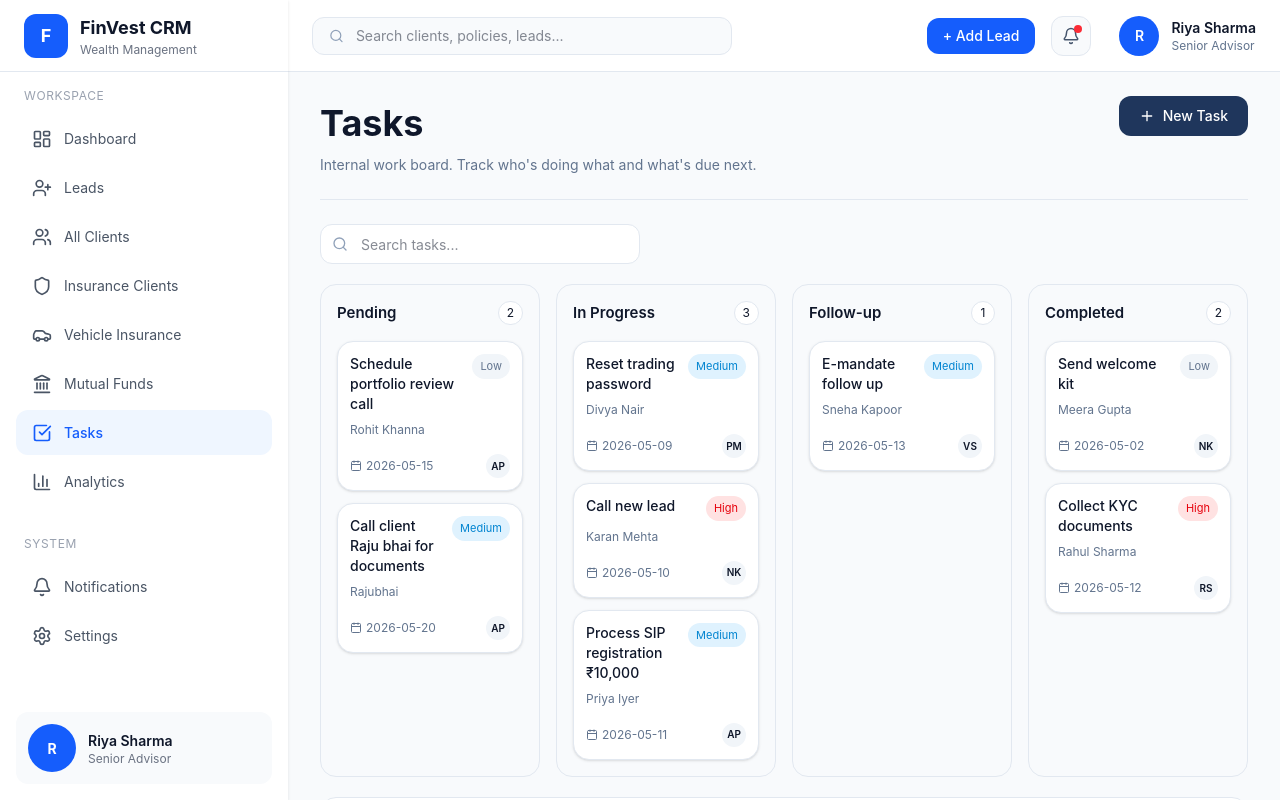
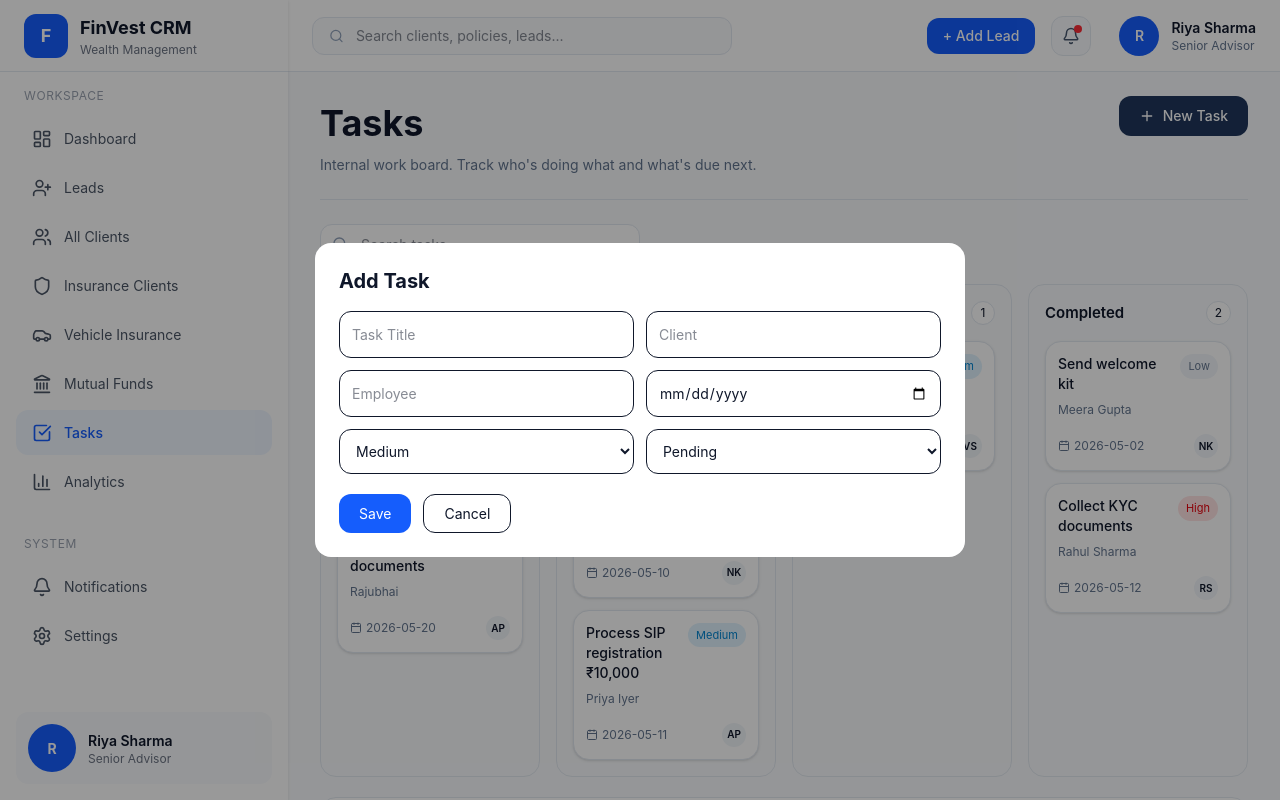
Before and after one commit to dhanlaxmicrm1-maker/crm-front, a React (Vite) app: page /tasks in a window 1280 px wide. Both pictures are taken after a click on the button "New Task". Shown: the top 800 px of the page. Built offline with nearby package versions, Linux system fonts and the light colour scheme.

Commit message:
Update Tasks.tsx

```diff
--- a/src/pages/Tasks.tsx
+++ b/src/pages/Tasks.tsx
@@ -1,7 +1,46 @@
 import { Search, Calendar, Pencil, Trash2, Plus } from "lucide-react";
-import { tasks } from "../data/tasks";
+import { useState } from "react";
+import { tasks as initialTasks } from "../data/tasks";
 
 export default function Tasks() {
+  const [taskList, setTaskList] = useState(initialTasks);
+
+const [showModal, setShowModal] = useState(false);
+
+const [newTask, setNewTask] = useState({
+  title: "",
+  client: "",
+  employee: "",
+  dueDate: "",
+  priority: "Medium",
+  status: "Pending",
+});
+
+const addTask = () => {
+  setTaskList([
+    ...taskList,
+    {
+      id: taskList.length + 1,
+      title: newTask.title,
+      client: newTask.client,
+      employee: newTask.employee,
+      dueDate: newTask.dueDate,
+      priority: newTask.priority,
+      status: newTask.status,
+    },
+  ]);
+
+  setShowModal(false);
+
+  setNewTask({
+    title: "",
+    client: "",
+    employee: "",
+    dueDate: "",
+    priority: "Medium",
+    status: "Pending",
+  });
+};
   const columns = [
     "Pending",
     "In Progress",
@@ -48,10 +87,13 @@ export default function Tasks() {
           </p>
         </div>
 
-        <button className="bg-[#1f365c] hover:bg-[#172a47] text-white px-5 py-2.5 rounded-xl flex items-center gap-2 text-sm font-medium">
-          <Plus size={16} />
-          New Task
-        </button>
+<button
+  onClick={() => setShowModal(true)}
+  className="bg-[#1f365c] hover:bg-[#172a47] text-white px-5 py-2.5 rounded-xl flex items-center gap-2 text-sm font-medium"
+>
+  <Plus size={16} />
+  New Task
+</button>
       </div>
 
       <div className="border-b border-slate-200 mb-6" />
@@ -74,7 +116,7 @@ export default function Tasks() {
 
       <div className="grid grid-cols-4 gap-4 mb-5">
         {columns.map((column) => {
-          const columnTasks = tasks.filter(
+          const columnTasks = taskList.filter(
             (task) => task.status === column
           );
 
@@ -145,7 +187,7 @@ export default function Tasks() {
           <h3 className="font-semibold">All tasks</h3>
         </div>
 
-        {tasks.map((task) => (
+        {taskList.map((task) => (
           <div
             key={task.id}
             className="flex items-center justify-between px-5 py-4 border-b border-slate-100 hover:bg-slate-50"
@@ -188,6 +230,120 @@ export default function Tasks() {
           </div>
         ))}
       </div>
+      {showModal && (
+  <div className="fixed inset-0 bg-black/40 flex items-center justify-center z-50">
+
+    <div className="bg-white p-6 rounded-2xl w-[650px]">
+
+      <h2 className="text-xl font-bold mb-4">
+        Add Task
+      </h2>
+
+      <div className="grid grid-cols-2 gap-3">
+
+        <input
+          placeholder="Task Title"
+          value={newTask.title}
+          onChange={(e) =>
+            setNewTask({
+              ...newTask,
+              title: e.target.value,
+            })
+          }
+          className="border p-3 rounded-xl"
+        />
+
+        <input
+          placeholder="Client"
+          value={newTask.client}
+          onChange={(e) =>
+            setNewTask({
+              ...newTask,
+              client: e.target.value,
+            })
+          }
+          className="border p-3 rounded-xl"
+        />
+
+        <input
+          placeholder="Employee"
+          value={newTask.employee}
+          onChange={(e) =>
+            setNewTask({
+              ...newTask,
+              employee: e.target.value,
+            })
+          }
+          className="border p-3 rounded-xl"
+        />
+
+        <input
+          type="date"
+          value={newTask.dueDate}
+          onChange={(e) =>
+            setNewTask({
+              ...newTask,
+              dueDate: e.target.value,
+            })
+          }
+          className="border p-3 rounded-xl"
+        />
+
+        <select
+          value={newTask.priority}
+          onChange={(e) =>
+            setNewTask({
+              ...newTask,
+              priority: e.target.value,
+            })
+          }
+          className="border p-3 rounded-xl"
+        >
+          <option>Low</option>
+          <option>Medium</option>
+          <option>High</option>
+        </select>
+
+        <select
+          value={newTask.status}
+          onChange={(e) =>
+            setNewTask({
+              ...newTask,
+              status: e.target.value,
+            })
+          }
+          className="border p-3 rounded-xl"
+        >
+          <option>Pending</option>
+          <option>In Progress</option>
+          <option>Follow-up</option>
+          <option>Completed</option>
+        </select>
+
+      </div>
+
+      <div className="flex gap-3 mt-5">
+
+        <button
+          onClick={addTask}
+          className="bg-blue-600 text-white px-5 py-2 rounded-xl"
+        >
+          Save
+        </button>
+
+        <button
+          onClick={() => setShowModal(false)}
+          className="border px-5 py-2 rounded-xl"
+        >
+          Cancel
+        </button>
+
+      </div>
+
+    </div>
+
+  </div>
+)}
     </div>
   );
 }
```
